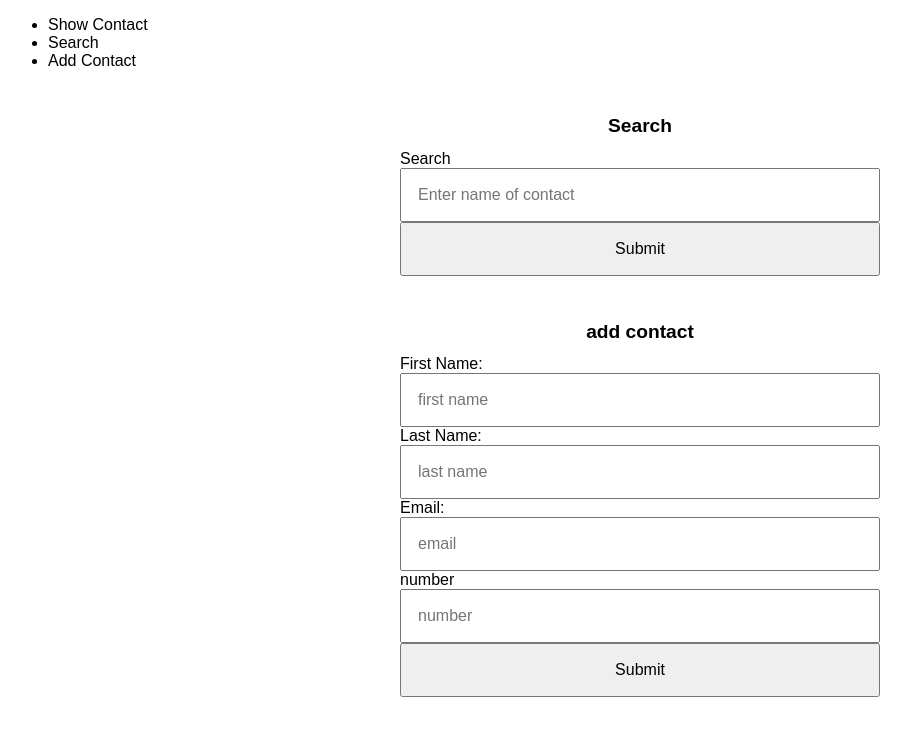
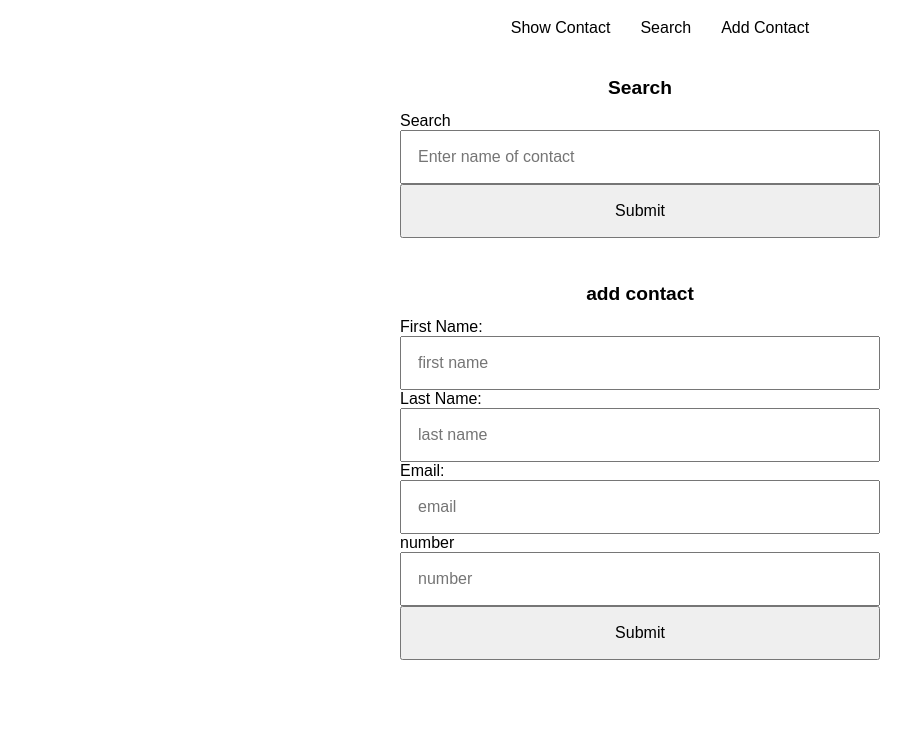
Before and after one commit to Gyandraa/addres-gya, a plain HTML site: page index.html in a window 1280 px wide. Shown: the whole page, without its empty margins (0-911 px from the left). Drawn offline with Linux system fonts and the light colour scheme.

Commit message:
styling layout

```diff
--- a/index.css
+++ b/index.css
@@ -21,3 +21,17 @@ input {
     margin-top: 0, 9em;
     padding: 1em;
 }
+
+.nav-list {
+    width: 90%;
+    max-width: 50%;
+    text-align: center;
+    margin: auto;
+}
+
+li {
+    list-style: none;
+    display: inline-block;
+    padding: 0.7em;
+    margin: 0 0.1em;
+}
```
